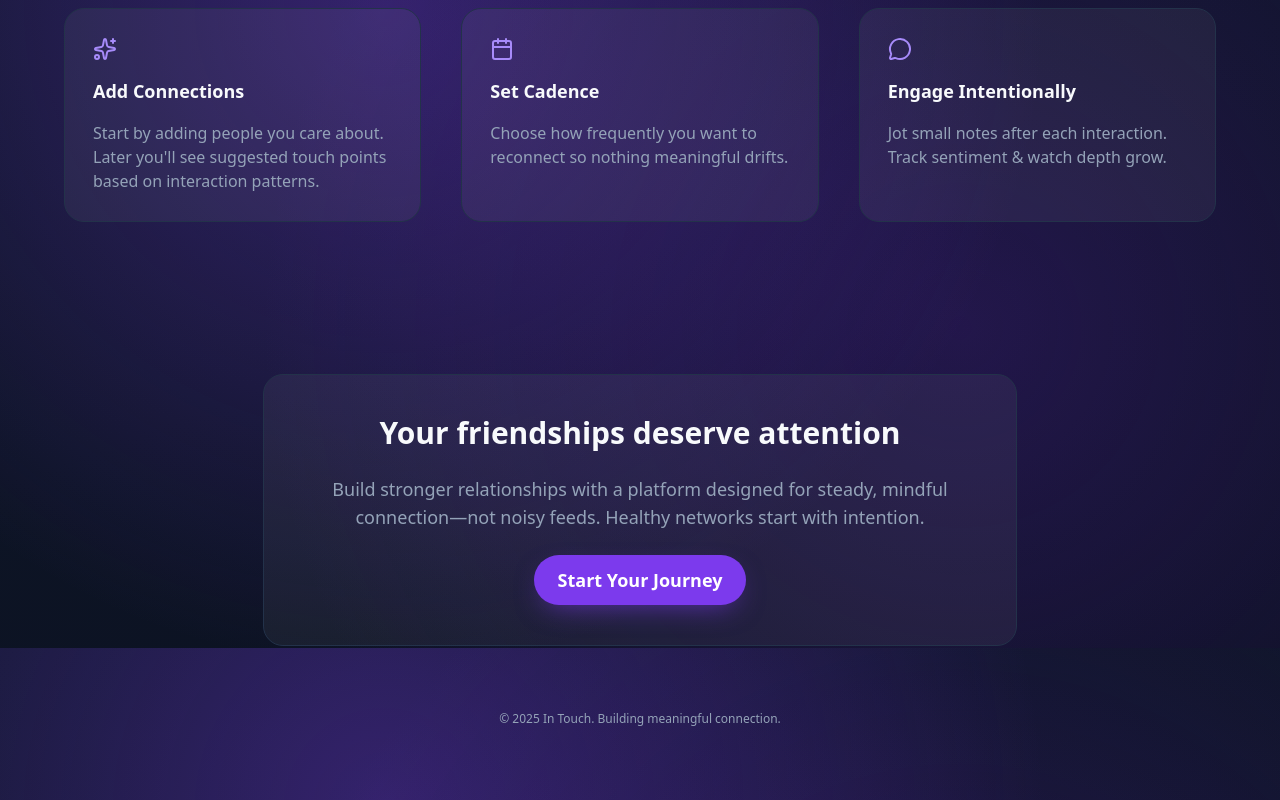
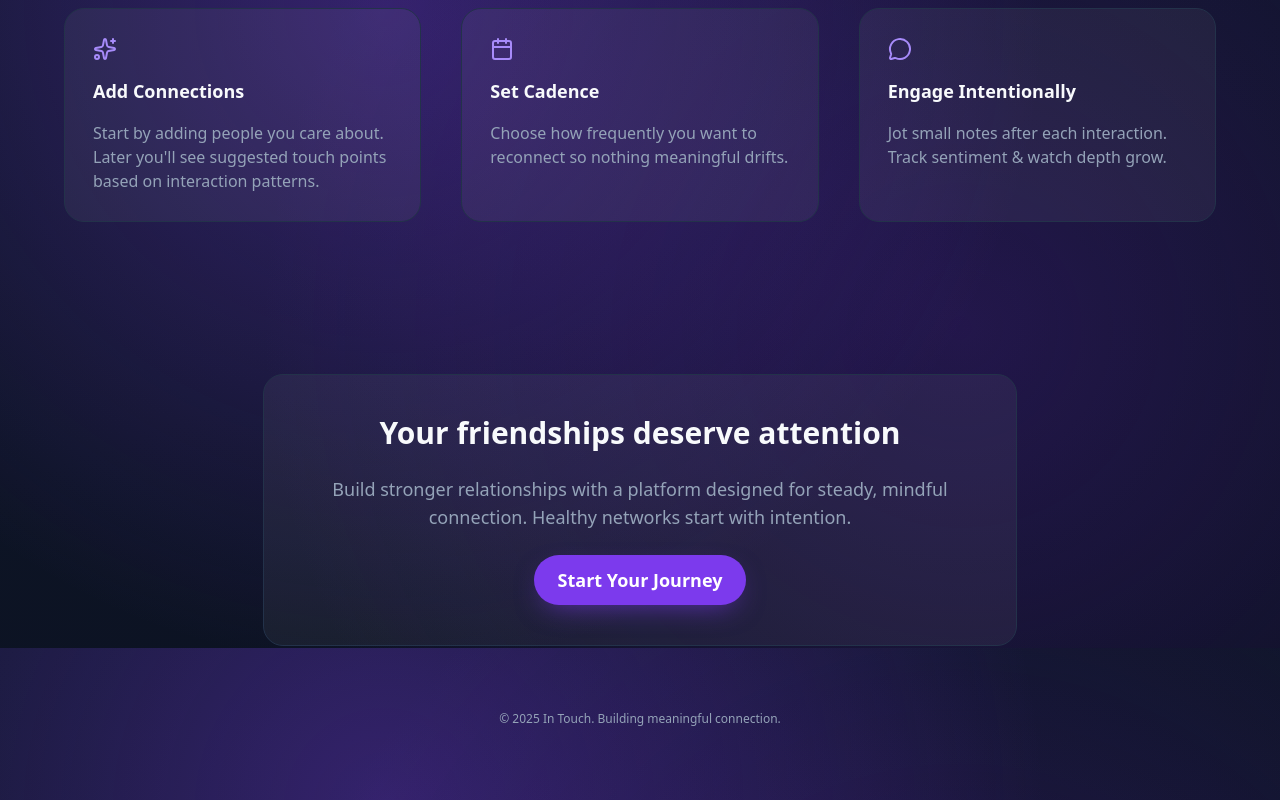
Before and after one commit to Codepath-Students/in-touch, a React app in the folder frontend/: page / in a window 1280 px wide. Shown: the part 952-1752 px from the top of the page. Built offline with nearby package versions, Linux system fonts and the light colour scheme; the HTML template or start-up script is replaced by a standard one.

Commit message:
small edit to text on the page

```diff
--- a/frontend/src/pages/Landing-Page.jsx
+++ b/frontend/src/pages/Landing-Page.jsx
@@ -129,8 +129,7 @@ const LandingPage = ({ onAuth }) => {
           </h2>
           <p className="mx-auto max-w-2xl text-lg text-[var(--color-muted)]">
             Build stronger relationships with a platform designed for steady,
-            mindful connection—not noisy feeds. Healthy networks start with
-            intention.
+            mindful connection. Healthy networks start with intention.
           </p>
           <div>
             <button
```
